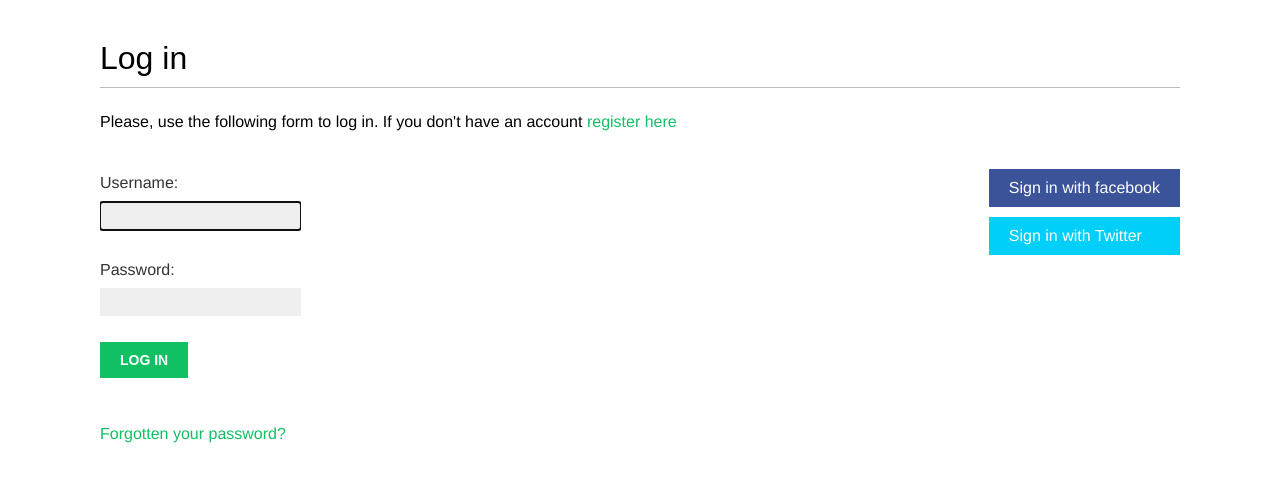
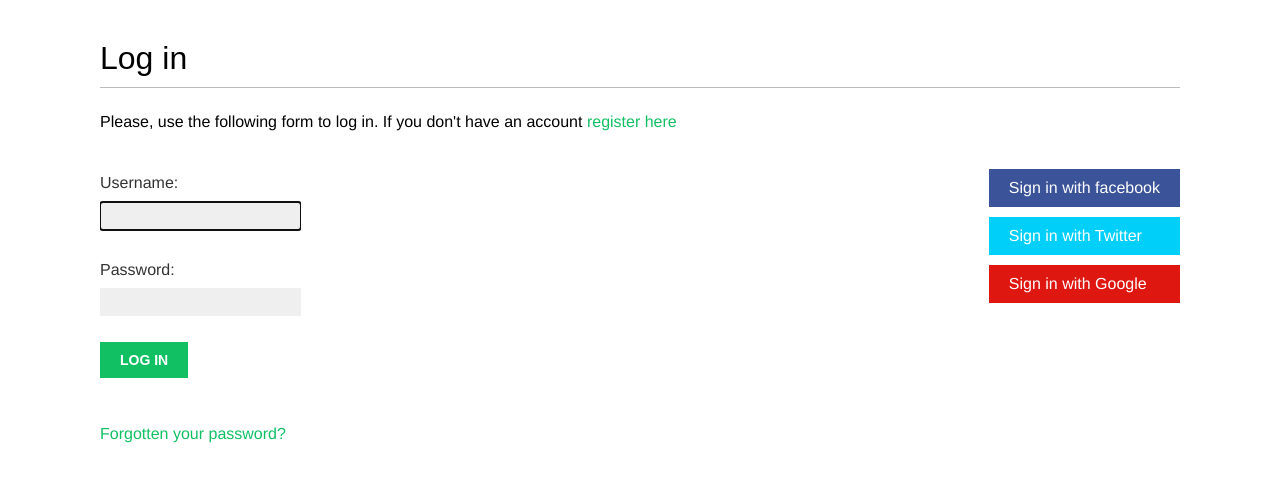
Before and after one commit to eddy-di/budget_tracking, a Django app: page /account/login/ in a window 1280 px wide. Shown: the part 47-529 px from the top of the page. Run offline with Django 4.2, Linux system fonts and the light colour scheme; parts of the project's set-up code (start-up, migrations or seed data) failed here and were passed over; some web fonts are replaced.

Commit message:
add social auth to google success

```diff
--- a/account/templates/registration/login.html
+++ b/account/templates/registration/login.html
@@ -40,6 +40,11 @@
                     Sign in with Twitter
                 </a>
             </li>
+            <li class="google">
+                <a href="{% url 'social:begin' 'google-oauth2' %}">
+                    Sign in with Google
+                </a>
+            </li>
         </ul>
     </div>
 {% endblock %}
--- a/core/settings.py
+++ b/core/settings.py
@@ -165,6 +165,7 @@ AUTHENTICATION_BACKENDS = [
     'account.authentication.EmailAuthBackend',
     'social_core.backends.facebook.FacebookOAuth2',
     'social_core.backends.twitter.TwitterOAuth',
+    'social_core.backends.google.GoogleOAuth2',
 ]
 
 # login_required used on apps
@@ -178,3 +179,6 @@ SOCIAL_AUTH_FACEBOOK_SECRET = os.environ.get('SOCIAL_AUTH_FACEBOOK_SECRET') # С
 
 SOCIAL_AUTH_TWITTER_KEY = os.environ.get('SOCIAL_AUTH_TWITTER_KEY') # Ключ API Twitter
 SOCIAL_AUTH_TWITTER_SECRET = os.environ.get('SOCIAL_AUTH_TWITTER_SECRET') # Секрет API Twitter
+
+SOCIAL_AUTH_GOOGLE_OAUTH2_KEY = os.environ.get('SOCIAL_AUTH_GOOGLE_OAUTH2_KEY') # ИД клиента Google
+SOCIAL_AUTH_GOOGLE_OAUTH2_SECRET = os.environ.get('SOCIAL_AUTH_GOOGLE_OAUTH2_SECRET') # Секрет клиента Google
```
